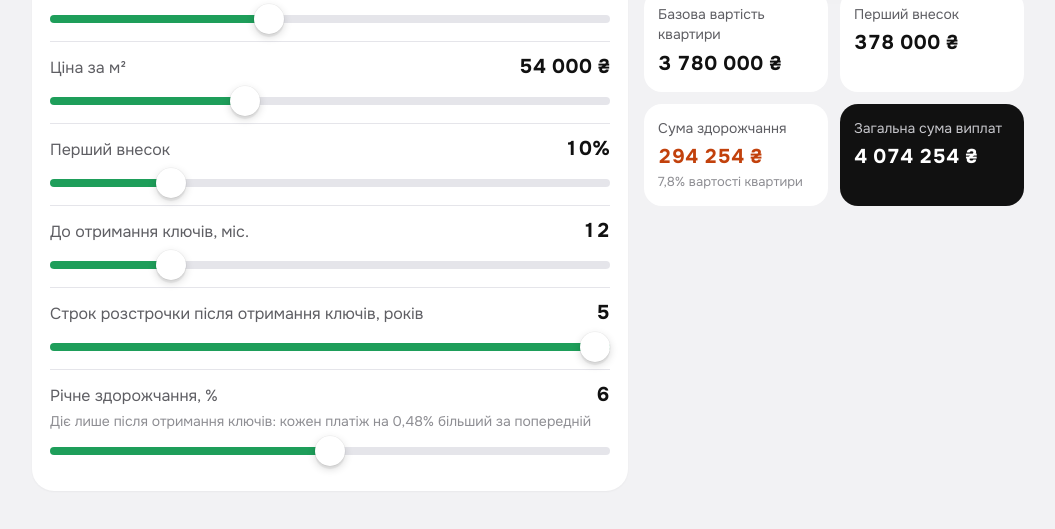
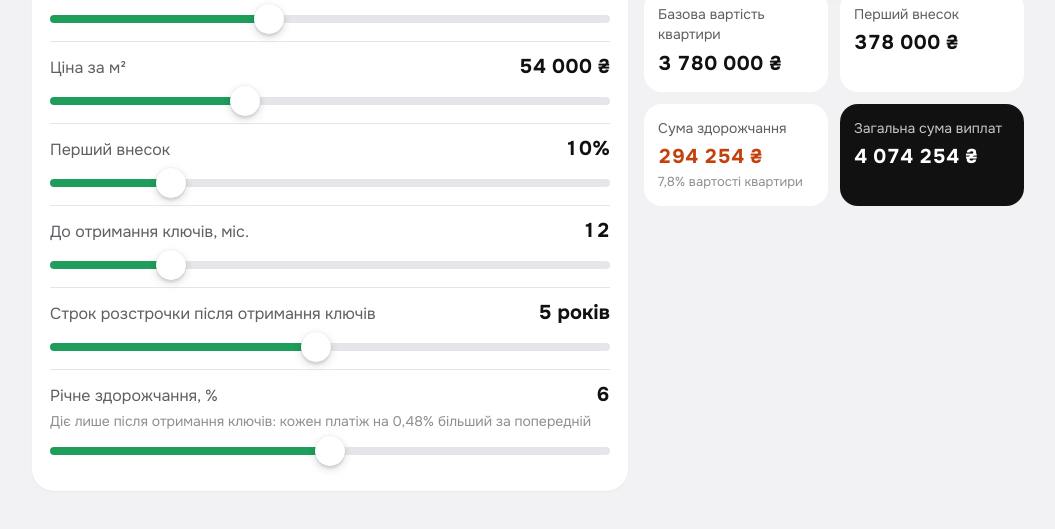
Before and after one commit to LexGoArt/rozstrochka-respublika, a plain HTML site: page index.html in a window 1280 px wide. Shown: the part 495-1024 px from the top of the page, without its empty margins (112-1167 px from the left). Drawn offline with Linux system fonts and the light colour scheme.

Commit message:
Строк після ключів: до 10 років, крок пів року
Co-Authored-By: Claude Opus 5.5 <noreply@anthropic.com>

```diff
--- a/index.html
+++ b/index.html
@@ -127,7 +127,7 @@ input[type=range]:focus-visible::-webkit-slider-thumb{box-shadow:0 0 0 4px rgba(
       <div class=sl><label for=price>Ціна за м²</label><span class="v num" id=price-v></span><input id=price type=range min=20000 max=120000 step=500 value=54000></div>
       <div class=sl><label for=fp>Перший внесок</label><span class="v num" id=fp-v></span><input id=fp type=range min=0 max=50 step=1 value=10></div>
       <div class=sl><label for=n1>До отримання ключів, міс.</label><span class="v num" id=n1-v></span><input id=n1 type=range min=3 max=48 step=1 value=12></div>
-      <div class=sl><label for=n2>Строк розстрочки після отримання ключів, років</label><span class="v num" id=n2-v></span><input id=n2 type=range min=1 max=5 step=1 value=5></div>
+      <div class=sl><label for=n2>Строк розстрочки після отримання ключів</label><span class="v num" id=n2-v></span><input id=n2 type=range min=0.5 max=10 step=0.5 value=5></div>
       <div class=sl><label for=rate>Річне здорожчання, %</label><span class="v num" id=rate-v></span><small class=hint id=rate-h></small><input id=rate type=range min=0 max=12 step=0.5 value=6></div>
     </section>
   </div>
@@ -157,13 +157,15 @@ const pct=v=>String(v).replace('.',',');
 const yr=y=>y+' '+(y===1?'рік':(y>=2&&y<=4?'роки':'років'));
 /* як у графіку «Республіки» від 19.11.2026: після ключів залишок ділиться на рівні частини, і платіж щомісяця росте; 6% річних = +0,48% на місяць */
 const grow=r=>r?Math.floor((Math.pow(1+r/100,1/12)-1)*1e4)/1e4:0;
-const LBL={area:v=>pct(v)+' м²',price:v=>f0(v)+' ₴',fp:v=>v+'%',n1:v=>String(v),n2:v=>String(v),rate:v=>pct(v)};
+const LBL={area:v=>pct(v)+' м²',price:v=>f0(v)+' ₴',fp:v=>v+'%',n1:v=>String(v),n2:v=>ym(Math.round(v*12)),rate:v=>pct(v)};
 const ids=Object.keys(LBL);
 function fill(el){el.style.setProperty('--p',((el.value-el.min)/(el.max-el.min)*100)+'%')}
 function place(){if(!document.getElementById('kd'))return;const s3=$('s3'),bar=s3.parentNode,x=s3.offsetLeft-bar.offsetLeft-2,W=bar.offsetWidth,w=$('kl').offsetWidth/2;
   $('kd').style.left=x+'px';$('kl').style.left=Math.min(Math.max(x,w+72),W-w-72)+'px'}
 /* загальний строк: 72 міс = 6 років, 78 = 6,5 року, 73 = 6 років 1 міс */
-function term(m){const y=Math.floor(m/12),r=m%12;return r===0?yr(y):r===6?y+',5 року':yr(y)+' '+r+' міс'}
+function term(m){const y=Math.floor(m/12),r=m%12;return !y?r+' міс':r===0?yr(y):r===6?y+',5 року':yr(y)+' '+r+' міс'}
+/* строк після ключів кроком пів року: 4 роки 6 міс, 5 років, 6 міс */
+function ym(m){const y=Math.floor(m/12),r=m%12;return !y?r+' міс':r?yr(y)+' '+r+' міс':yr(y)}
 /* графік по місяцях: до ключів одним рядком, після ключів кожен місяць */
 let S=null;
 function list(){if(!S)return;const o=[];
@@ -181,7 +183,7 @@ function calc(){
   $('o-m2a').textContent=g?'':n2+' однакових щомісячних платежів';$('o-m2a').hidden=!!g;$('o-m2l').textContent=(g?'Перший платіж':'Щомісяця')+' після отримання ключів';
   $('lastw').hidden=!g;$('o-m2s').innerHTML=f0(last)+'<small>₴</small>';
   S={F,m1,n1:v.n1,m2,g,n2};if($('sched').open)list();
-  const T=v.n1+n2;$('tot').textContent=term(T);$('tots').textContent=v.n1+' міс до отримання ключів і '+yr(v.n2)+' після';
+  const T=v.n1+n2;$('tot').textContent=term(T);$('tots').textContent=v.n1+' міс до отримання ключів і '+ym(n2)+' після';
   $('rate-h').textContent=g?'Діє лише після отримання ключів: кожен платіж на '+pct((g*100).toFixed(2))+'% більший за попередній':'Без здорожчання: усі платежі після отримання ключів однакові';
   $('mn1').innerHTML=f0(m1)+'<small>₴</small>';$('mn2').innerHTML=f0(m2)+'<small>₴</small>';$('mn3').innerHTML=f0(last)+'<small>₴</small>';
   $('mc3').hidden=!g;$('mini').classList.toggle('two',!g);$('ml2').innerHTML=(g?'Перший платіж':'Щомісяця')+' після&nbsp;ключів';
@@ -199,7 +201,7 @@ function calc(){
   $('s3').classList.toggle('free',!v.rate);
   $('leg2').hidden=!v.rate;
   $('kls').textContent='через '+v.n1+' міс';
-  $('kcs').textContent='ще через '+yr(v.n2);
+  $('kcs').textContent='ще через '+ym(n2);
   requestAnimationFrame(place);
 }
 document.querySelectorAll('.seg').forEach(s=>{s.style.flexBasis='0';s.style.flexShrink='1'});
```
